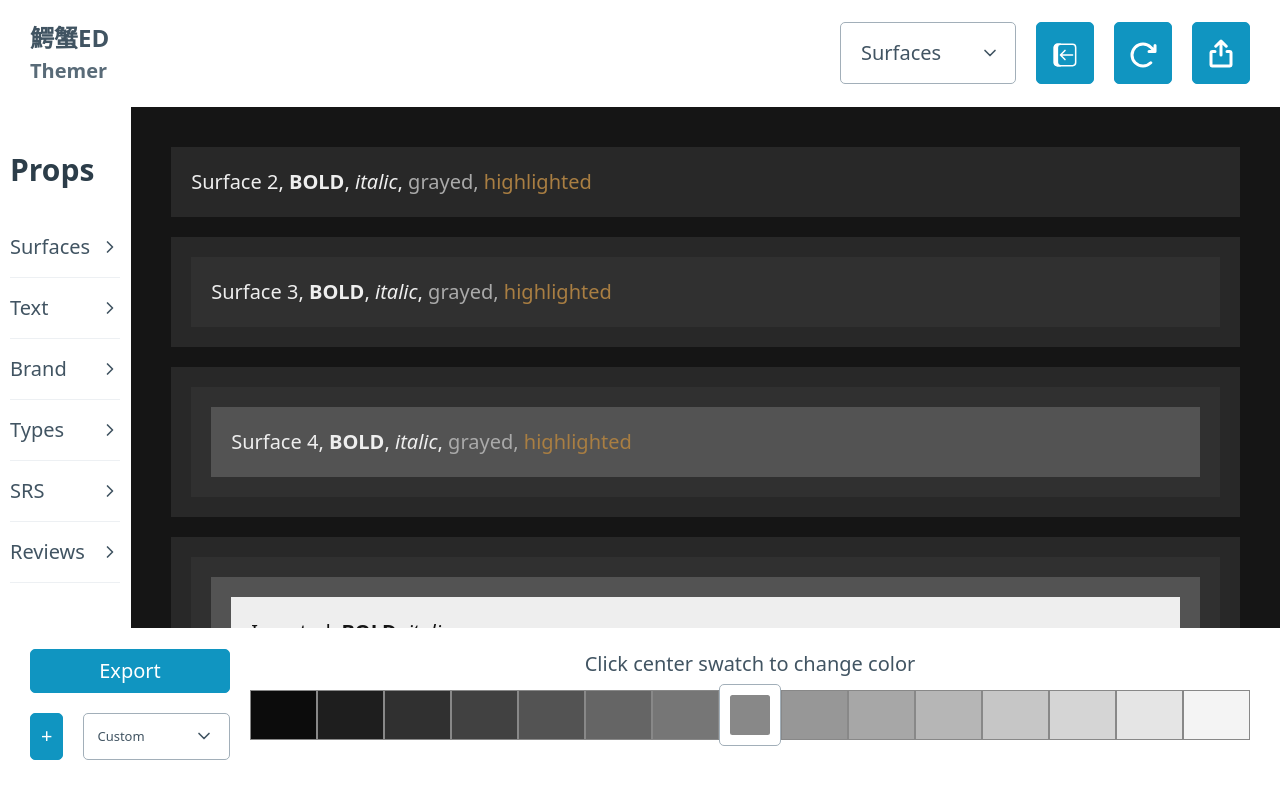
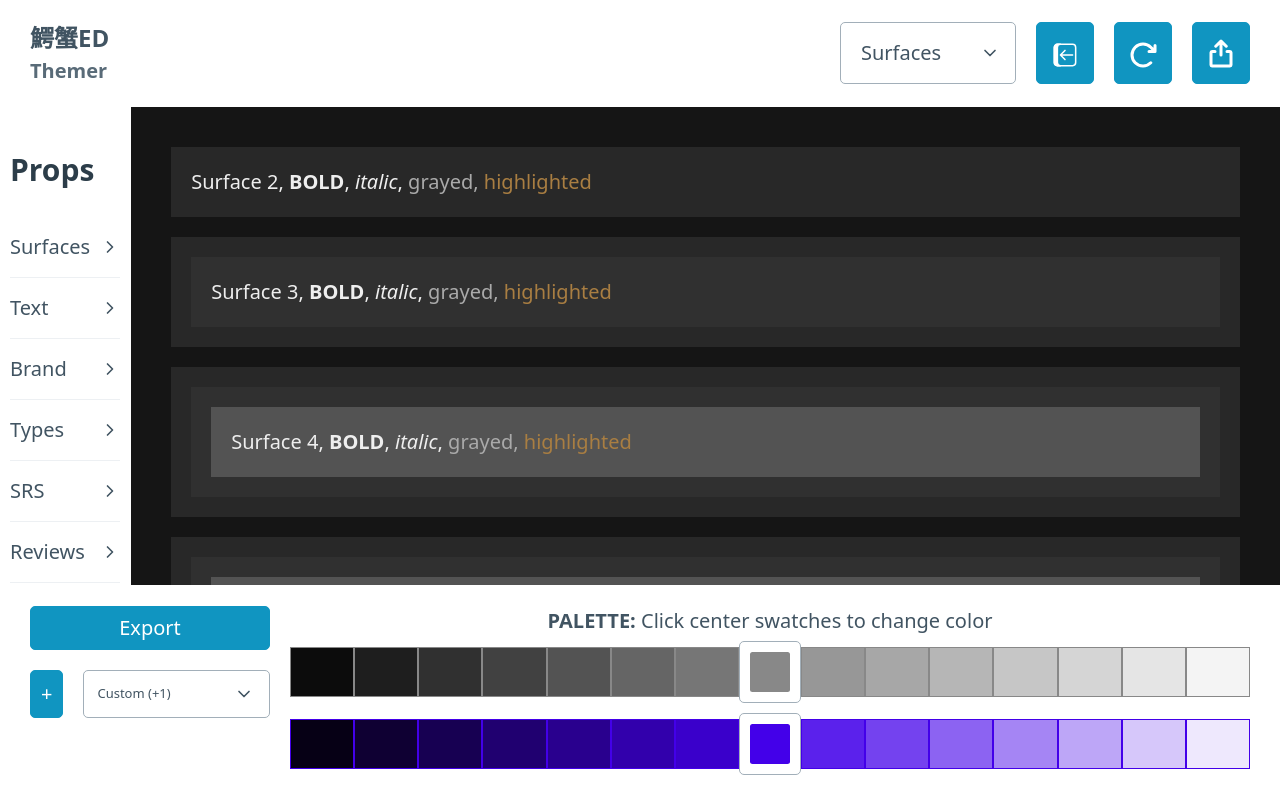
Before and after one commit to wrex/ed-themer, a SvelteKit app: page / in a window 1280 px wide. Built offline with nearby package versions, Linux system fonts and the light colour scheme.

Commit message:
adds custom colors

```diff
--- a/src/components/Palette.svelte
+++ b/src/components/Palette.svelte
@@ -1,11 +1,25 @@
 <script>
 	import PaletteBar from './PaletteBar.svelte';
+	import { randomColor } from '$lib/utils';
 
-	let swatches = ['swatch-0'];
+	let swatches = [
+		{ clr: '#888888', label: 'grays' },
+		{ clr: randomColor(), label: 'swatch1' }
+	];
+
+	let addTheme = 'custom';
 
 	const exportPalette = () => null;
 
-	const addRow = () => null;
+	const addRow = () => {
+		console.log(swatches);
+		if (addTheme === 'custom') {
+			let newSwatchObj = { clr: randomColor(), label: `swatch${swatches.length}` };
+			swatches = [...swatches, newSwatchObj];
+		} else if (addTheme === 'complementary') {
+			console.log('do something complementary');
+		}
+	};
 </script>
 
 <div class="palette">
@@ -13,20 +27,19 @@
 		<button on:click={exportPalette}>Export</button>
 		<div class="addrows">
 			<button on:click={addRow}>+</button>
-			<select>
-				<option value="custom">Custom</option>
-				<option value="complementary">Complementary</option>
-				<option value="monochromatic">Monochromatic</option>
-				<option value="Analogous">Analogous</option>
-				<option value="tetradic">Tetradic</option>
+			<select bind:value={addTheme}>
+				<option value="custom">Custom (+1)</option>
+				<option value="complementary">Complementary (+1)</option>
+				<option value="analogous">Analogous (+2)</option>
+				<option value="tetradic">Tetradic (+3)</option>
 			</select>
 		</div>
 	</div>
 	<div class="swatchbars">
-		<header>Click center swatch to change color</header>
+		<header><strong>PALETTE:</strong> Click center swatches to change color</header>
 		<div class="swatchbar">
 			{#each swatches as i}
-				<PaletteBar />
+				<PaletteBar swatchObj={i} />
 			{/each}
 		</div>
 	</div>
@@ -39,7 +52,7 @@
 	}
 
 	.buttons {
-		min-width: 10rem;
+		min-width: 12rem;
 	}
 
 	.buttons button {
--- a/src/components/PaletteBar.svelte
+++ b/src/components/PaletteBar.svelte
@@ -1,9 +1,10 @@
 <script>
 	export let id = 'foo';
+	export let swatchObj = { clr: '#888888', label: 'grays' };
+	let baseClr = swatchObj.clr;
 
 	import { tint, shade } from '$lib/utils';
 
-	let baseClr = '#888888';
 	$: customProps = `
   --baseClr: ${baseClr};
   --t13: ${tint(baseClr, 0.13)};
--- a/src/lib/utils.js
+++ b/src/lib/utils.js
@@ -111,3 +111,11 @@ export const shade = (clr, factor) => {
 
 	return `#${pad2(rt)}${pad2(gt)}${pad2(bt)}`;
 };
+
+export const randomColor = () => {
+	const r = Math.floor(Math.random() * 256);
+	const g = Math.floor(Math.random() * 256);
+	const b = Math.floor(Math.random() * 256);
+
+	return `#${pad2(r)}${pad2(g)}${pad2(b)}`;
+};
```
